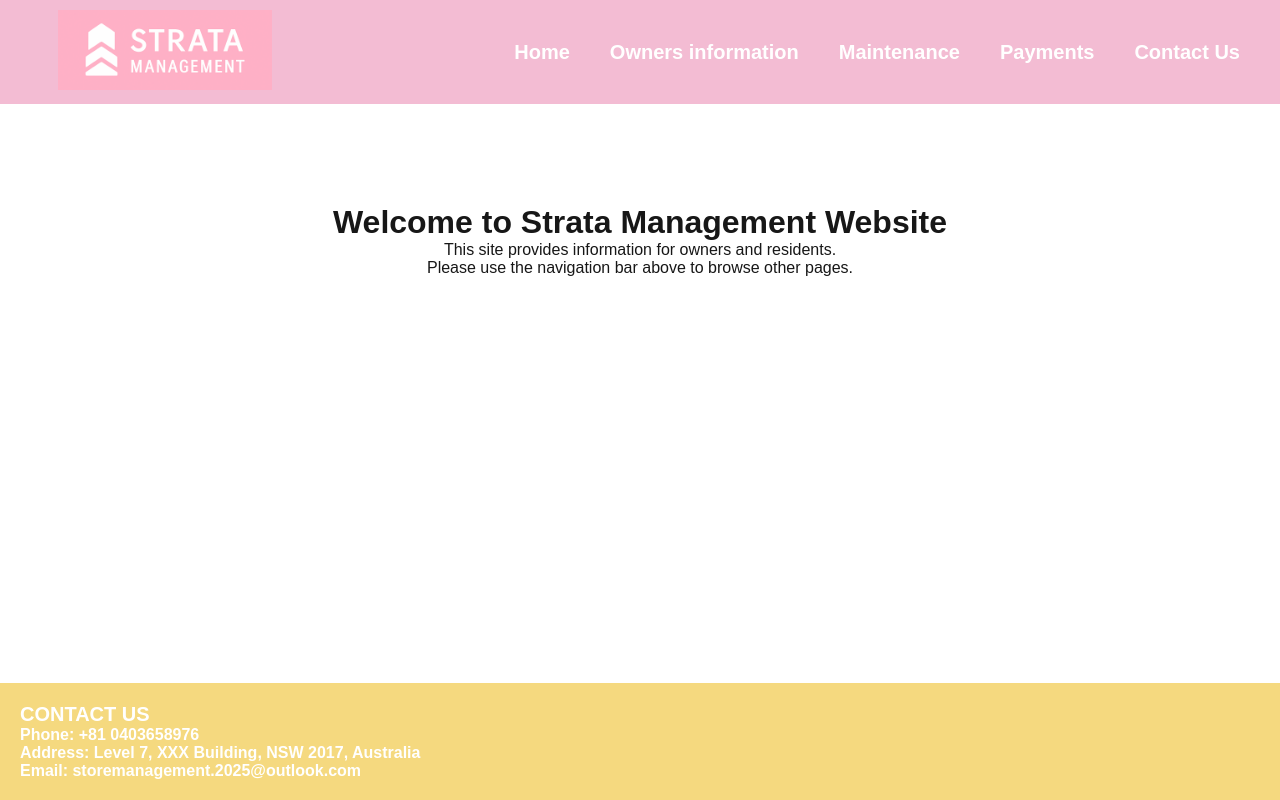
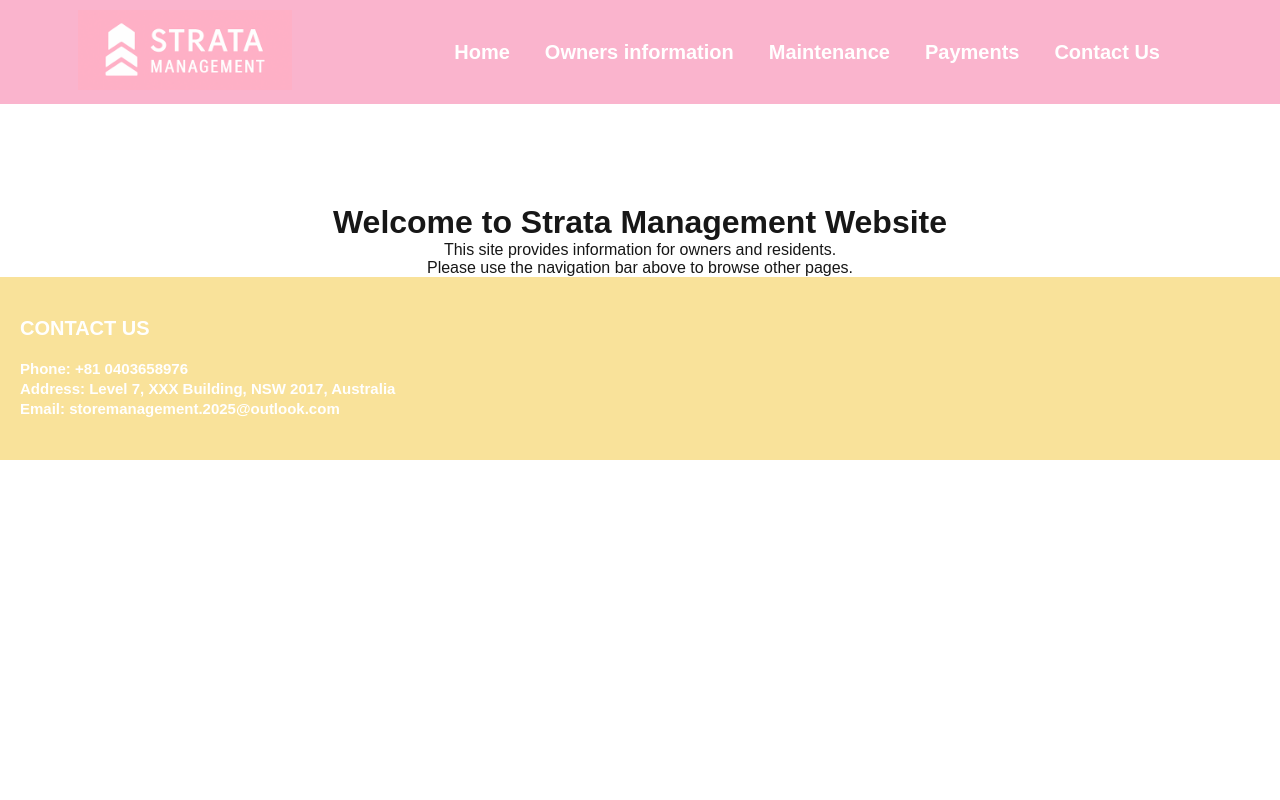
Before and after one commit to kcui07/strata-management, a Next.js app: page / in a window 1280 px wide. Built offline with nearby package versions, Linux system fonts and the light colour scheme.

Commit message:
adjust header position & expand footer layout

```diff
--- a/styles/Footer.module.css
+++ b/styles/Footer.module.css
@@ -1,11 +1,17 @@
 .footer {
-    background-color: rgb(245, 217, 127);
+    background-color: #f9e29a;
     color: white;
-    padding: 20px;
+    padding: 40px 20px;
+  }
+
+  .footer h2 {
+    font-size: 20px;
     font-weight: bold;
-    text-align: left;
-    position: fixed;
-    bottom: 0;
-    left: 0;
-    width: 100%;
+    margin-bottom: 20px;
   }
+
+  .footer p {
+    margin: 3px 0;
+    font-size: 15px;
+    font-weight: bold;
+  }
--- a/styles/Header.module.css
+++ b/styles/Header.module.css
@@ -2,8 +2,8 @@
   display: flex;
   justify-content: space-between;
   align-items: center;
-  background-color: #f3bcd3;
-  padding: 10px 40px;
+  background-color: #fab4cd;
+  padding: 10px 60px;
 }
 
 .logo img {
@@ -12,9 +12,10 @@
 
 .navbar {
   display: flex;
-  gap: 40px;
+  gap: 35px;
   font-size: 20px;
   font-weight: bold;
+  margin-right: 60px;
 }
 
 .navbar a {
```
